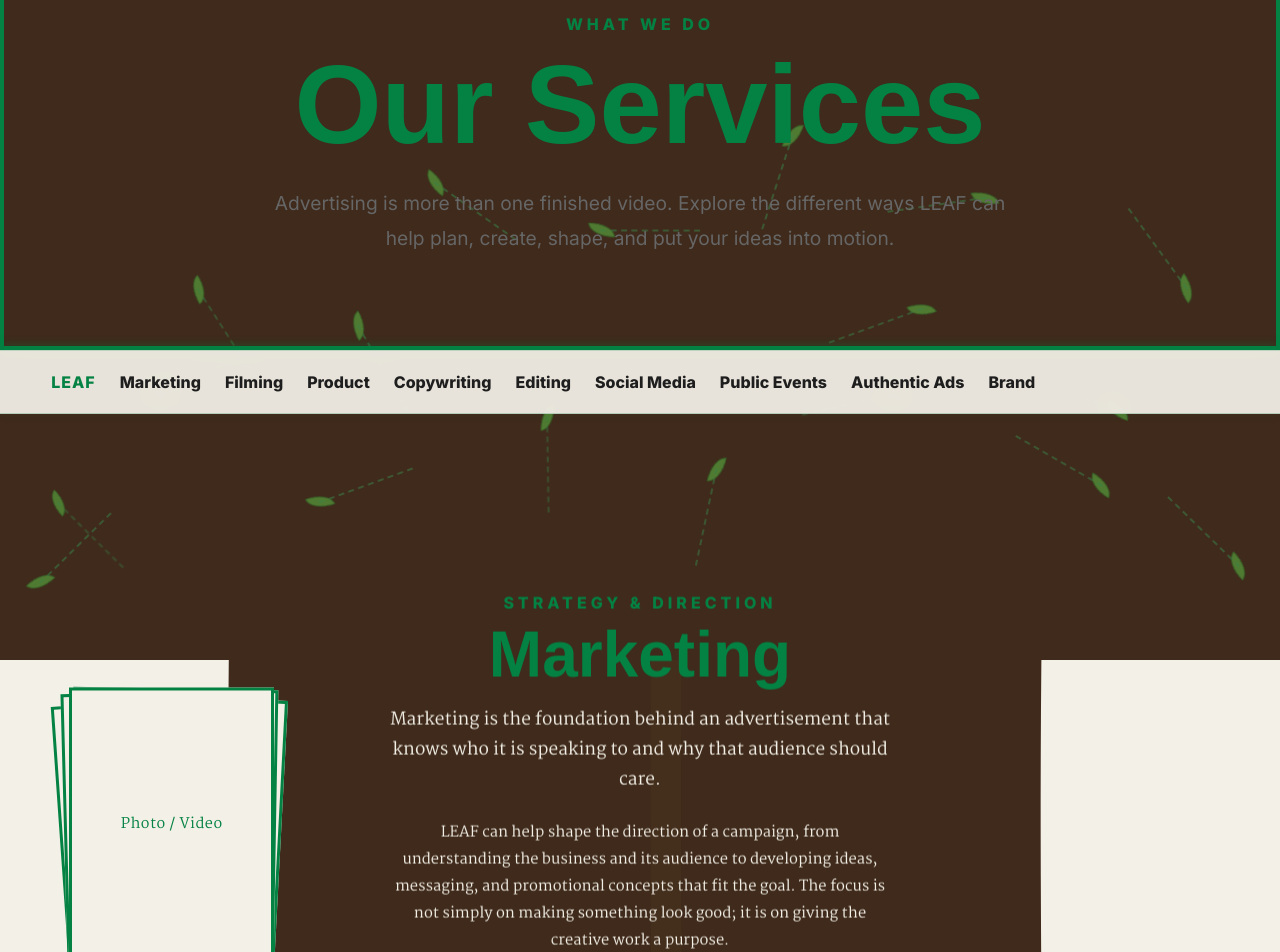
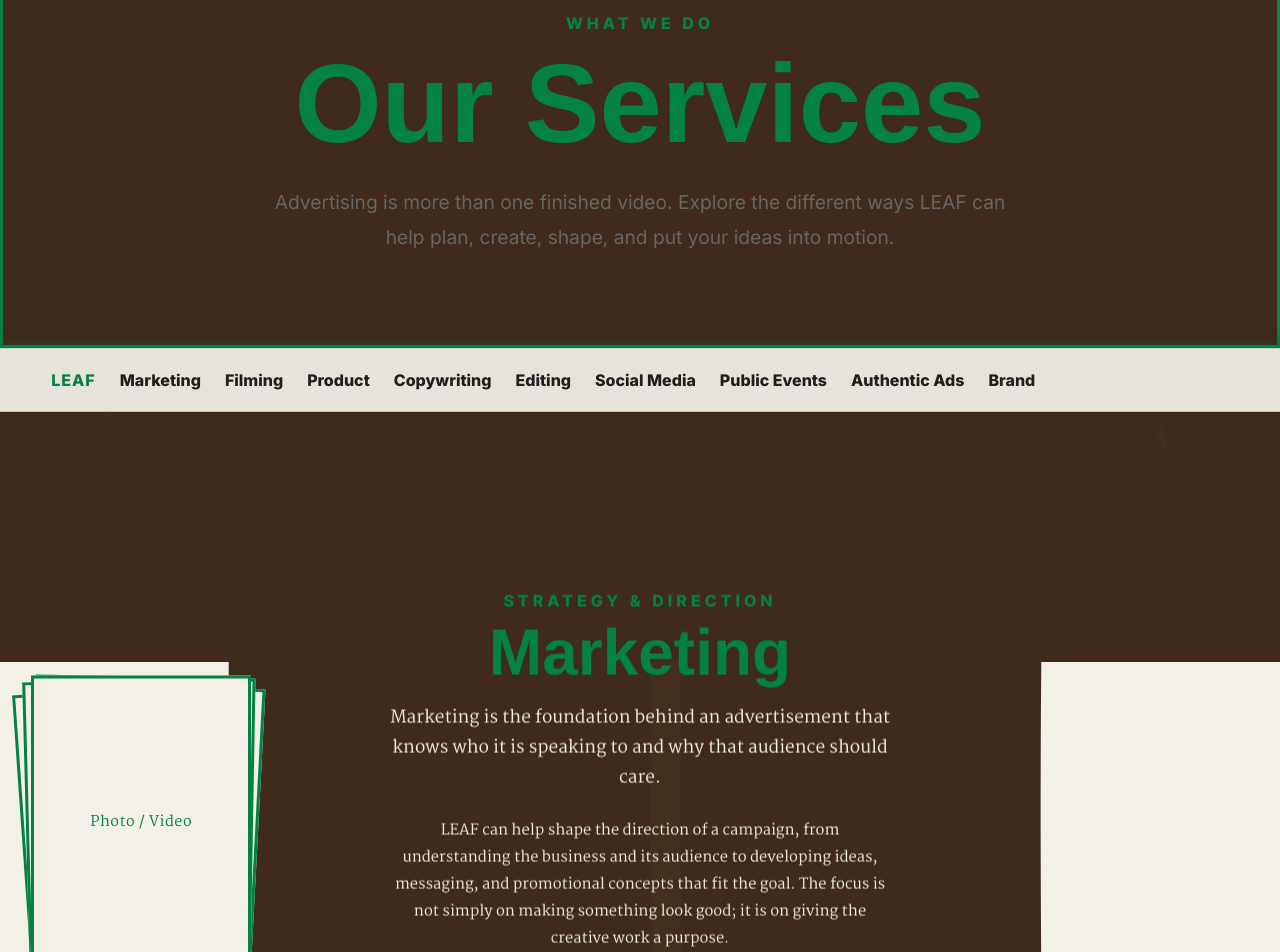
Before and after one commit to TheLeafAgency/The-LEAF-Agency, a Next.js app: page /services in a window 1280 px wide. Shown: the part 140-1092 px from the top of the page. Built offline with nearby package versions, Linux system fonts and the light colour scheme.

Commit message:
Restore services tree visibility and remove leaf trails

```diff
--- a/app/globals.css
+++ b/app/globals.css
@@ -2069,289 +2069,6 @@ section { width: 100%; }
   width: 15px;
   height: 27px;
 }
-.services-leaf-burst span::after {
-  content: "";
-  position: absolute;
-  left: 50%;
-  top: 24px;
-  width: 1px;
-  height: 46px;
-  border-left: 2px dotted rgba(78,125,49,.62);
-  transform: translateX(-50%) rotate(7deg);
-  transform-origin: top center;
-  opacity: .78;
-}
-.services-page-at-bottom .services-leaf-burst span {
-  animation: servicesLeafBurstPersistent 2.4s cubic-bezier(.18,.78,.25,1) var(--delay) 1 both;
-}
-@keyframes servicesLeafBurstPersistent {
-  0% {
-    opacity: 0;
-    transform: translate(-50%, 0) scale(.2) rotate(0deg);
-  }
-  10% {
-    opacity: 1;
-    transform: translate(calc(-50% + var(--x) * .12), calc(var(--y) * .12)) scale(1) rotate(calc(var(--r) * .18));
-  }
-  72% {
-    opacity: .95;
-    transform: translate(calc(-50% + var(--x)), var(--y)) scale(1) rotate(var(--r));
-  }
-  100% {
-    opacity: .95;
-    transform: translate(calc(-50% + var(--x) * 1.08), calc(var(--y) + 70px)) scale(.9) rotate(calc(var(--r) + 42deg));
-  }
-}
-
-/* The card stack must have a real 3:4 box and enough room to slide fully into view. */
-.service-media-slot {
-  width: 205px !important;
-  height: 273px !important;
-  aspect-ratio: 3 / 4 !important;
-  z-index: 20 !important;
-  overflow: visible !important;
-  opacity: 0;
-  visibility: hidden;
-  pointer-events: auto;
-}
-.service-media-stack {
-  width: 100%;
-  height: 100%;
-  overflow: visible;
-}
-.service-media-card {
-  width: 100% !important;
-  height: 100% !important;
-  min-width: 0;
-  min-height: 0;
-}
-.service-media-left {
-  left: 18px !important;
-  transform: translateX(-330px) translateY(-50%) !important;
-}
-.service-media-right {
-  right: 18px !important;
-  transform: translateX(330px) translateY(-50%) !important;
-}
-.service-media-slot.is-visible {
-  opacity: 1 !important;
-  visibility: visible !important;
-  transform: translateX(0) translateY(-50%) !important;
-  transition: transform 1.4s cubic-bezier(.22,1,.36,1), opacity .01s linear, visibility 0s !important;
-}
-.service-detail-inner {
-  overflow: visible !important;
-}
-.service-detail-copy,
-.animated-service-content {
-  position: relative;
-  z-index: 10;
-}
-.services-ending {
-  position: relative;
-  z-index: 110;
-  opacity: 0;
-  transform: translateY(42px);
-  transition: opacity .9s ease, transform 1.05s cubic-bezier(.22,1,.36,1);
-}
-.services-page-at-bottom .services-ending {
-  opacity: 1;
-  transform: translateY(0);
-}
-@media (max-width: 1000px) {
-  .service-media-slot {
-    width: 175px !important;
-    height: 233px !important;
-  }
-  .service-media-left { left: 10px !important; transform: translateX(-275px) translateY(-50%) !important; }
-  .service-media-right { right: 10px !important; transform: translateX(275px) translateY(-50%) !important; }
-}
-@media (max-width: 700px) {
-  .services-hero {
-    border-width: 2px;
-  }
-  .service-media-slot {
-    width: 130px !important;
-    height: 173px !important;
-  }
-  .service-media-left { left: 4px !important; transform: translateX(-190px) translateY(-50%) !important; }
-  .service-media-right { right: 4px !important; transform: translateX(190px) translateY(-50%) !important; }
-  .services-leaf-burst span::after {
-    height: 34px;
-  }
-}
-@media (prefers-reduced-motion: reduce) {
-  .services-ending {
-    opacity: 1;
-    transform: none;
-  }
-  .services-leaf-burst span {
-    animation: none !important;
-    opacity: .95;
-    transform: translate(calc(-50% + var(--x) * 1.08), calc(var(--y) + 70px)) scale(.9) rotate(var(--r));
-  }
-}
-
-
-/* Final timing/shape adjustments. */
-.services-brown-explosion {
-  width: 100vw !important;
-  left: 50% !important;
-  bottom: 0 !important;
-  height: 62px !important;
-  border-radius: 50% 50% 0 0 !important;
-  clip-path: ellipse(50% 100% at 50% 100%) !important;
-}
-.services-page-at-bottom .services-brown-explosion {
-  width: 100vw !important;
-  height: 100vh !important;
-  left: 50% !important;
-  right: auto !important;
-  bottom: 0 !important;
-  border-radius: 0 !important;
-  clip-path: none !important;
-  transform: translateX(-50%) !important;
-}
-.services-ending {
-  transition-delay: 1.2s;
-}
-
-
-/* Services structural fix: keep the botanical tree spanning the service content. */
-.services-tree-layer {
-  position: absolute !important;
-  top: 0 !important;
-  right: 0 !important;
-  bottom: 0 !important;
-  left: 0 !important;
-  inset: 0 !important;
-  overflow: visible !important;
-  z-index: 1 !important;
-  pointer-events: none !important;
-}
-.services-tree {
-  position: absolute !important;
-  top: var(--tree-top, 0px) !important;
-  right: 4% !important;
-  bottom: 0 !important;
-  left: 4% !important;
-  width: auto !important;
-  height: auto !important;
-  overflow: visible !important;
-  z-index: 1 !important;
-}
-.services-tree-svg {
-  display: block !important;
-  width: 100% !important;
-  height: 100% !important;
-  overflow: visible !important;
-}
-.services-tree-trunk,
-.services-tree-trunk-highlight,
-.services-tree-root {
-  stroke-dasharray: none !important;
-  stroke-dashoffset: 0 !important;
-  animation: none !important;
-}
-
-
-/* Small final services polish: clip the tree to the navbar boundary and strengthen the hero outline slightly. */
-.services-tree-layer {
-  overflow: visible !important;
-}
-.services-tree {
-  top: var(--tree-top, 0px) !important;
-  height: calc(100% - var(--tree-top, 0px)) !important;
-  overflow: hidden !important;
-}
-.services-tree-svg {
-  overflow: hidden !important;
-}
-.services-hero {
-  border-width: 4px !important;
-}
-.services-hero::after {
-  height: 4px !important;
-  bottom: -4px !important;
-}
-
-.services-ending {
-  z-index: 200 !important;
-}
-.services-brown-explosion {
-  z-index: 95 !important;
-}
-
-
-/* Final bottom-state fix: keep the semicircle completely hidden until the page bottom. */
-.services-brown-explosion {
-  opacity: 0 !important;
-  visibility: hidden !important;
-  pointer-events: none !important;
-  transition: opacity .2s ease, width 1.15s cubic-bezier(.2,.85,.18,1), height 1.15s cubic-bezier(.2,.85,.18,1), border-radius .75s ease, transform .2s ease !important;
-}
-.services-page-at-bottom .services-brown-explosion {
-  opacity: 1 !important;
-  visibility: visible !important;
-}
-
-/* Keep the final call-to-action above the botanical bottom effect and visible at the bottom. */
-.services-ending {
-  position: relative !important;
-  z-index: 300 !important;
-  opacity: 1 !important;
-  visibility: visible !important;
-  transform: none !important;
-}
-
-
-/* Bottom animation behavior — explosion reverses; leaves keep their completed state. */
-.services-brown-explosion {
-  opacity: 0 !important;
-  visibility: hidden !important;
-  pointer-events: none !important;
-  transition:
-    opacity .2s ease,
-    width 1.2s cubic-bezier(.2,.85,.18,1),
-    height 1.2s cubic-bezier(.2,.85,.18,1),
-    border-radius .9s ease,
-    transform .2s ease !important;
-}
-.services-tree-layer.services-explosion-visible .services-brown-explosion {
-  opacity: 1 !important;
-  visibility: visible !important;
-  pointer-events: none !important;
-}
-.services-page-at-bottom .services-brown-explosion {
-  opacity: 1 !important;
-  visibility: visible !important;
-}
-.services-tree-layer.services-leaves-seen .services-leaf-burst span {
-  animation: servicesLeafBurstPersistent 3.5s cubic-bezier(.18,.78,.25,1) var(--delay) 1 both !important;
-}
-.services-leaf-burst span::after {
-  content: "";
-  position: absolute;
-  left: 50%;
-  top: 50%;
-  width: 2px;
-  height: var(--trail-l, 100px);
-  border-left: 2px dashed rgba(55, 135, 73, .72);
-  transform: translate(-50%, -2px) rotate(var(--trail-r, 0deg));
-  transform-origin: top center;
-  opacity: 0;
-  pointer-events: none;
-}
-.services-tree-layer.services-leaves-seen .services-leaf-burst span::after {
-  animation: servicesLeafTrail 3.5s cubic-bezier(.18,.78,.25,1) var(--delay) 1 both;
-}
-@keyframes servicesLeafTrail {
-  0%, 7% { opacity: 0; }
-  14% { opacity: .78; }
-  68% { opacity: .72; }
-  100% { opacity: .55; }
-}
-
 /* The final copy waits for the brown explosion to finish, then rises and fades in. */
 .services-ending {
   opacity: 0 !important;
@@ -2368,8 +2085,3 @@ section { width: 100%; }
   visibility: visible !important;
   transform: translateY(0) !important;
 }
-@media (max-width: 700px) {
-  .services-leaf-burst span::after {
-    height: calc(var(--trail-l, 100px) * .72);
-  }
-}
```
